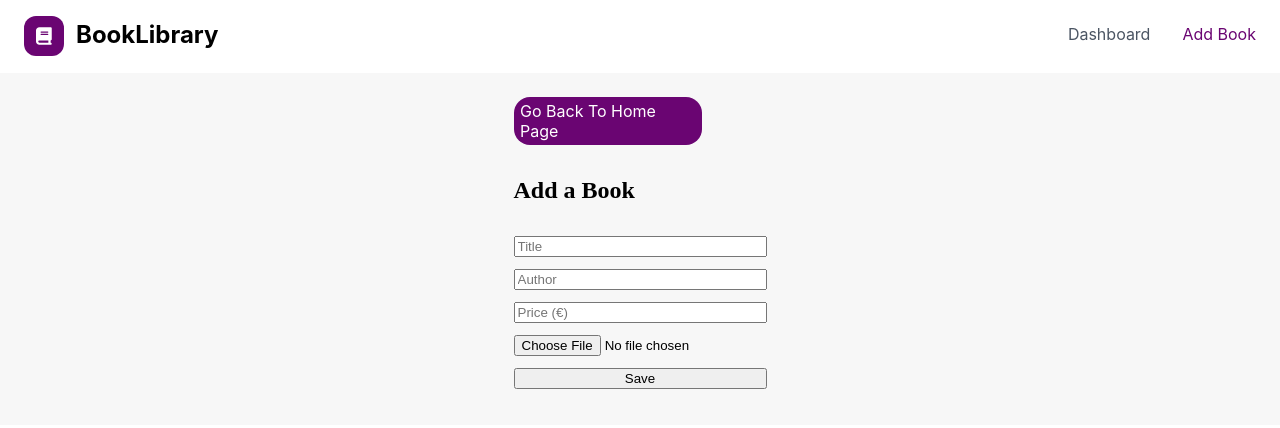
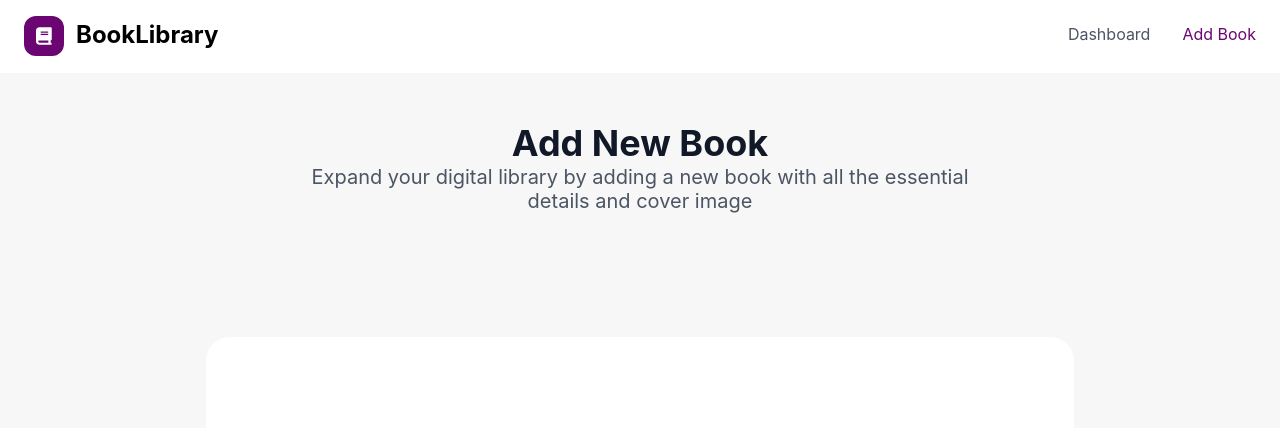
Before and after one commit to Sci-Studio/bookstore.webgui, a React (Vite) app: page /books/new in a window 1280 px wide. Shown: the top 428 px of the page. Built offline with nearby package versions, Linux system fonts and the light colour scheme; no server answers.

Commit message:
created add book page

```diff
--- a/src/main.tsx
+++ b/src/main.tsx
@@ -2,8 +2,9 @@ import React from 'react'
 import ReactDOM from 'react-dom/client'
 import { createBrowserRouter, RouterProvider } from 'react-router-dom'
 import App from './App'
-import BookForm from './pages/book-form/BookForm'
+// import BookForm from './pages/book-form/BookForm'
 import HomePage from './pages/home-page/HomePage'
+import AddBookPage from './pages/add-book-page/AddBookPage'
 import './index.css'
 
 
@@ -13,7 +14,7 @@ const router = createBrowserRouter([
     element: <App />,
     children: [
       { index: true, element: <HomePage /> },
-      { path: 'books/new', element: <BookForm /> },
+      { path: 'books/new', element: <AddBookPage /> },
     ],
   },
 ])
--- /dev/null
+++ b/src/pages/add-book-page/AddBookPage.module.css
@@ -0,0 +1,50 @@
+.main {
+    width: 1152px;
+    height: 1694px;
+    display: flex;
+    flex-direction: column;
+    align-items: center;
+    flex-wrap: wrap;
+}
+
+.addBookSection {
+    width: 1104px;
+    height: 216px;
+    display: flex;
+    flex-direction: column;
+    align-items: center;
+    margin-top: 48px;
+}
+
+.addBookLabel {
+    font-family: 'Inter', sans-serif;
+    font-weight: 700;
+    font-size: 36px;
+    height: 44px;
+    color: #111827;
+}
+
+.addBookSubtitle{
+    font-family: 'Inter', sans-serif;
+    font-weight: 400;
+    font-size: 20px;
+    height: 56px;
+    color: #4B5563;
+    word-wrap: break-word;
+    width: 672px;
+    text-align: center;
+}
+
+.bookForm {
+    width: 868px;
+    height: 966px;
+    background-color: #FFFFFF;
+    border-color: #F3F4F6;
+    border-radius: 24px;
+}
+
+.formContainer {
+    width: 798px;
+    height: 868px;
+
+}
--- /dev/null
+++ b/src/pages/add-book-page/AddBookPage.tsx
@@ -0,0 +1,22 @@
+import styles from './AddBookPage.module.css'
+
+export default function AddBookPage() {
+
+    return (
+        <main className={styles.main}>
+            <div className={styles.addBookSection}>
+                <label className={styles.addBookLabel}>Add New Book</label>
+                <label className={styles.addBookSubtitle}>Expand your digital library by adding a new book with all the essential details and cover image</label>
+            </div>
+            <div className={styles.bookForm}>
+                <form className={styles.formContainer}>
+                    <div className={styles.bookParameter}></div>
+                    <div className={styles.bookImage}></div>
+                    <div className={styles.formControls}></div>
+                </form>
+            </div>
+            <div className={styles.recentBooks}></div>
+        </main>
+    )
+
+}
```
